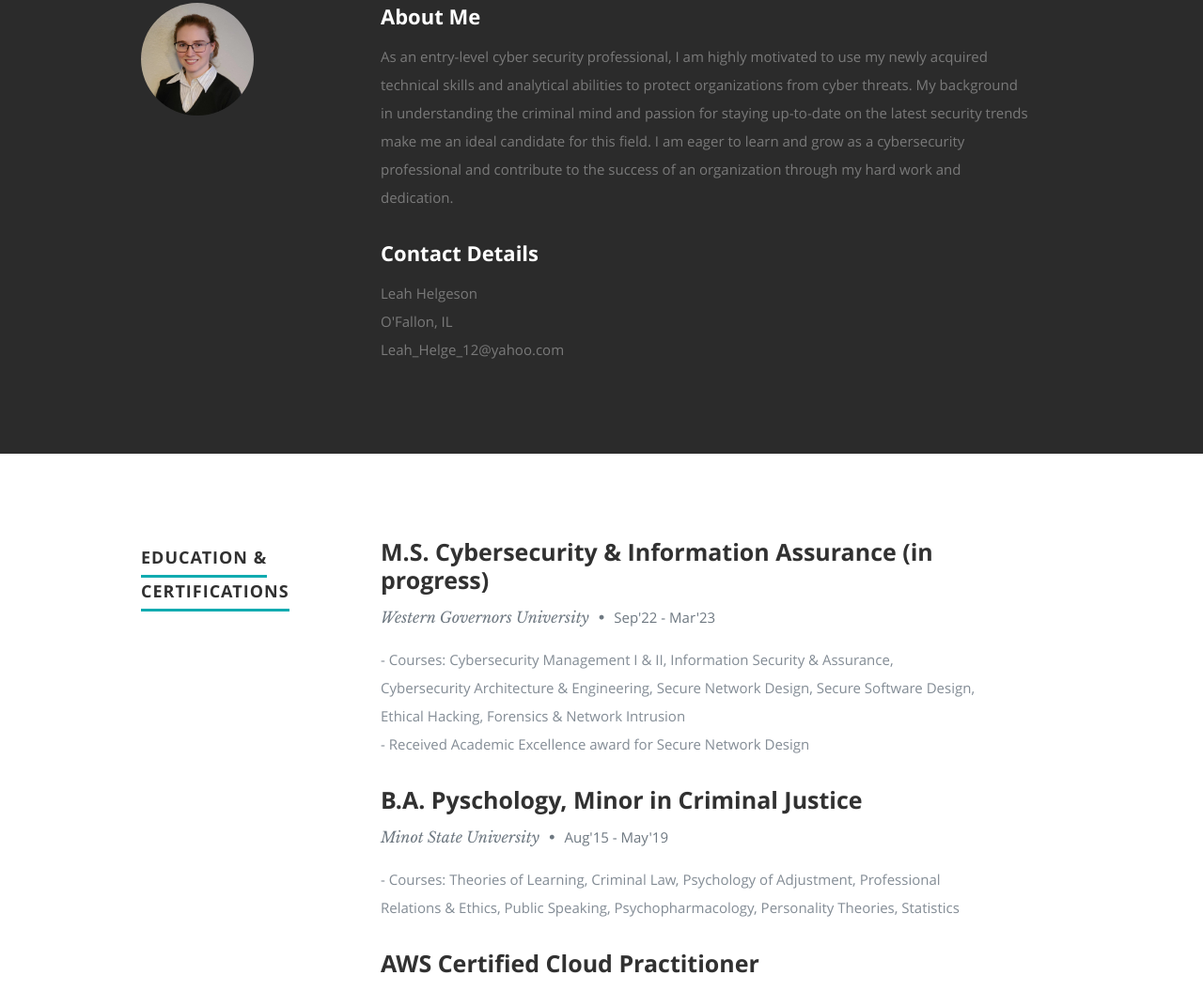
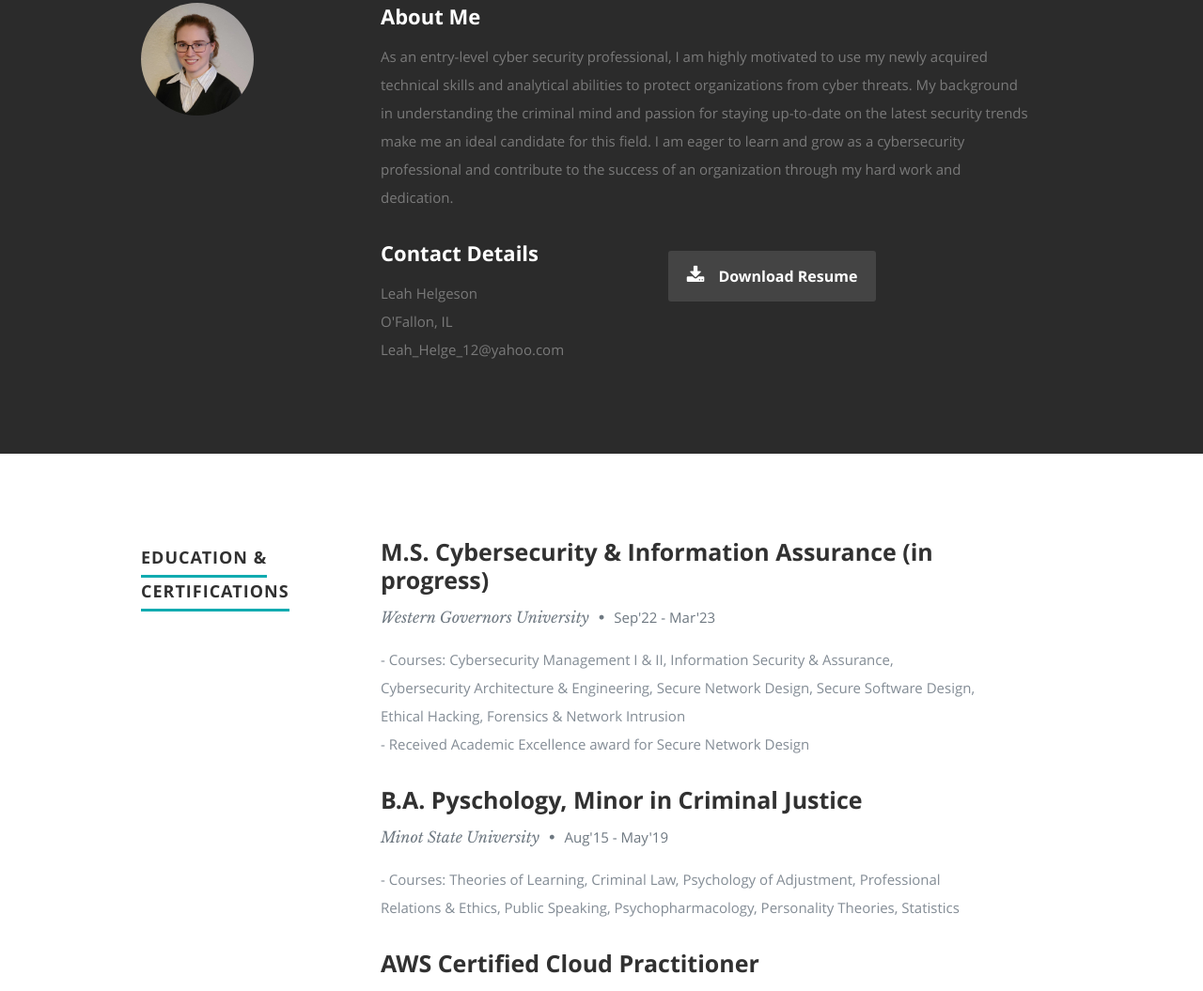
Before and after one commit to MsSnorlax/resume_website, a plain HTML site: page index.html in a window 1280 px wide. Shown: the part 893-1948 px from the top of the page at 94% size. Drawn offline with nearby package versions, Linux system fonts and the light colour scheme.

Commit message:
adding resume download

```diff
--- a/index.html
+++ b/index.html
@@ -105,11 +105,11 @@
 
                </div>
 
-               <!-- <div class="columns download">
+               <div class="columns download">
                   <p>
-                     <a href="#" class="button"><i class="fa fa-download"></i>Download Resume</a>
+                     <a href="Leah_Helgeson_Resume.pdf" target="_blank" class="button"><i class="fa fa-download"></i>Download Resume</a>
                   </p>
-               </div> -->
+               </div>
 
             </div> <!-- end row -->
 
```
Also changed, not shown: 1 other file.
